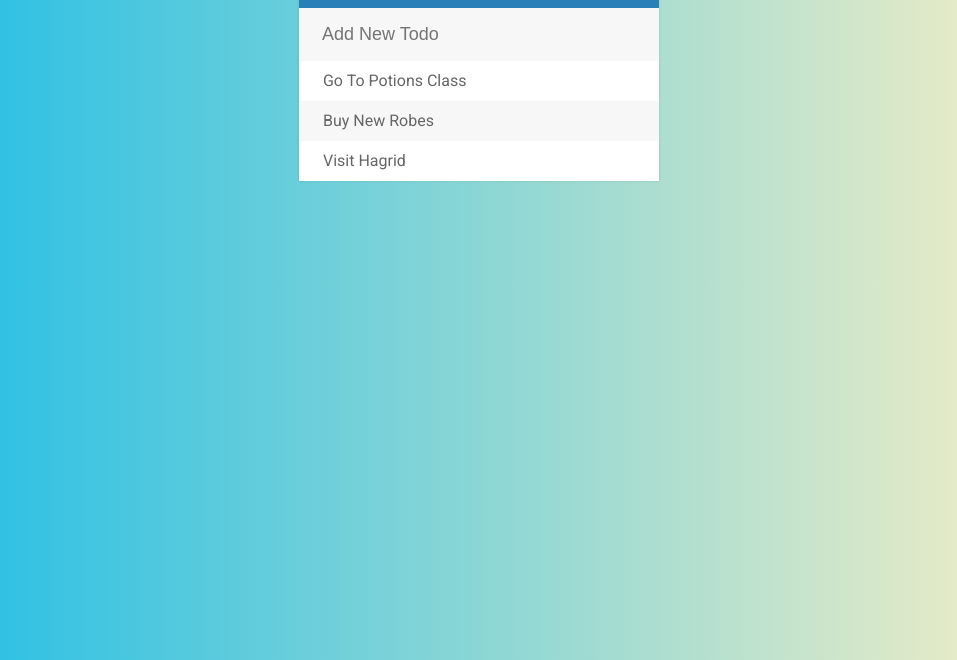
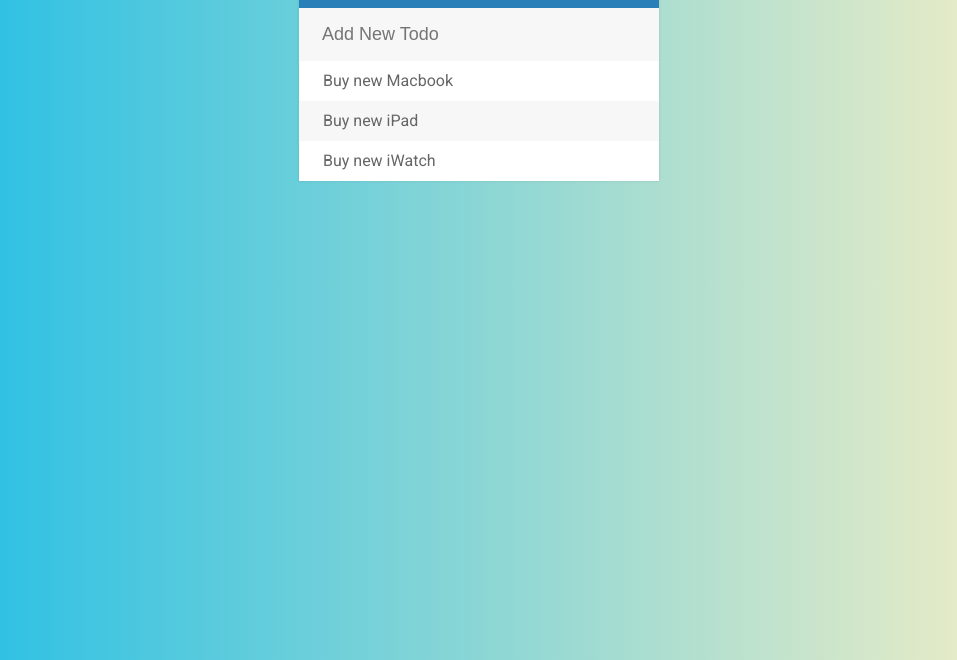
Before and after one commit to kishanroy360/ToDoList, a plain HTML site: page index.html in a window 1280 px wide. Shown: the part 140-800 px from the top of the page, without its empty margins (161-1118 px from the left). Drawn offline with Linux system fonts and the light colour scheme.

Commit message:
code updated

```diff
--- a/index.html
+++ b/index.html
@@ -15,9 +15,9 @@
         <input type="text" placeholder="Add New Todo">
 
         <ul>
-            <li><span><i class="fa fa-trash"></i></span> Go To Potions Class</li>
-            <li><span><i class="fa fa-trash"></i></span> Buy New Robes</li>
-            <li><span><i class="fa fa-trash"></i></span> Visit Hagrid</li>
+            <li><span><i class="fa fa-trash"></i></span> Buy new Macbook</li>
+            <li><span><i class="fa fa-trash"></i></span> Buy new iPad</li>
+            <li><span><i class="fa fa-trash"></i></span> Buy new iWatch</li>
         </ul>
     </div>
 
```
